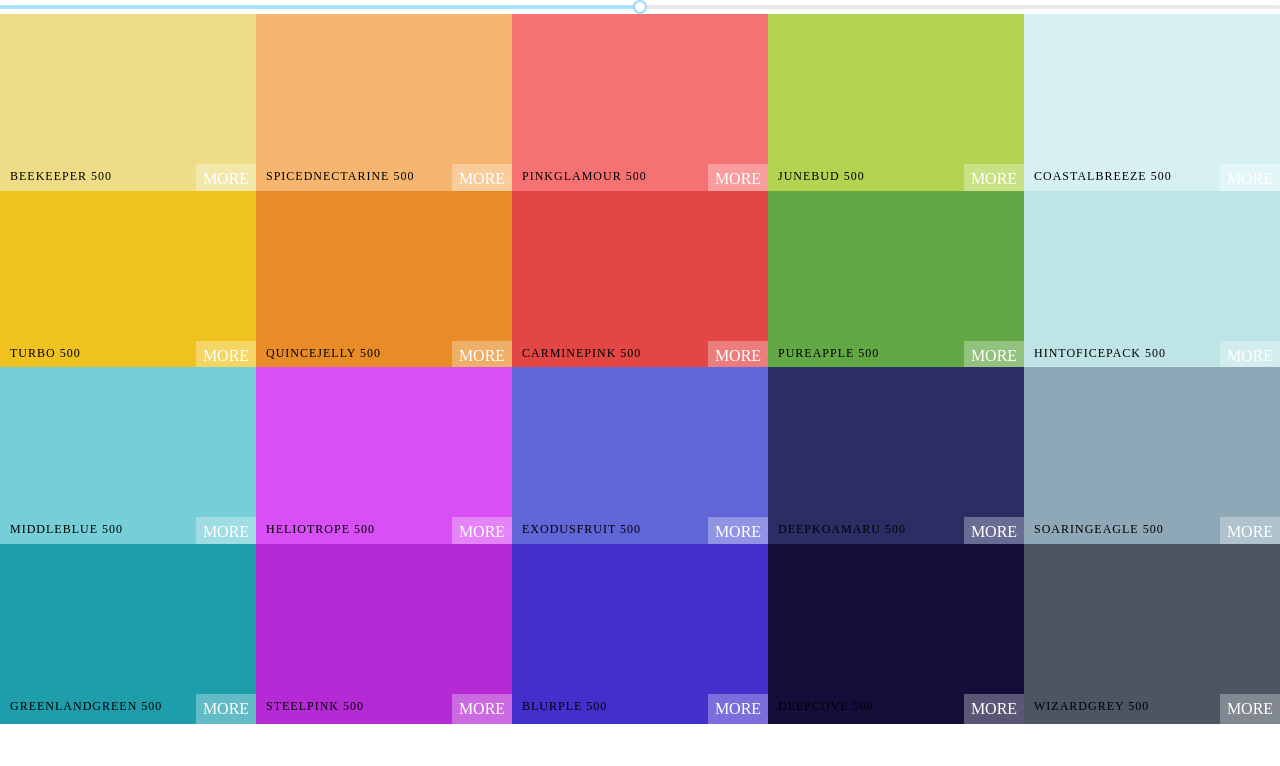
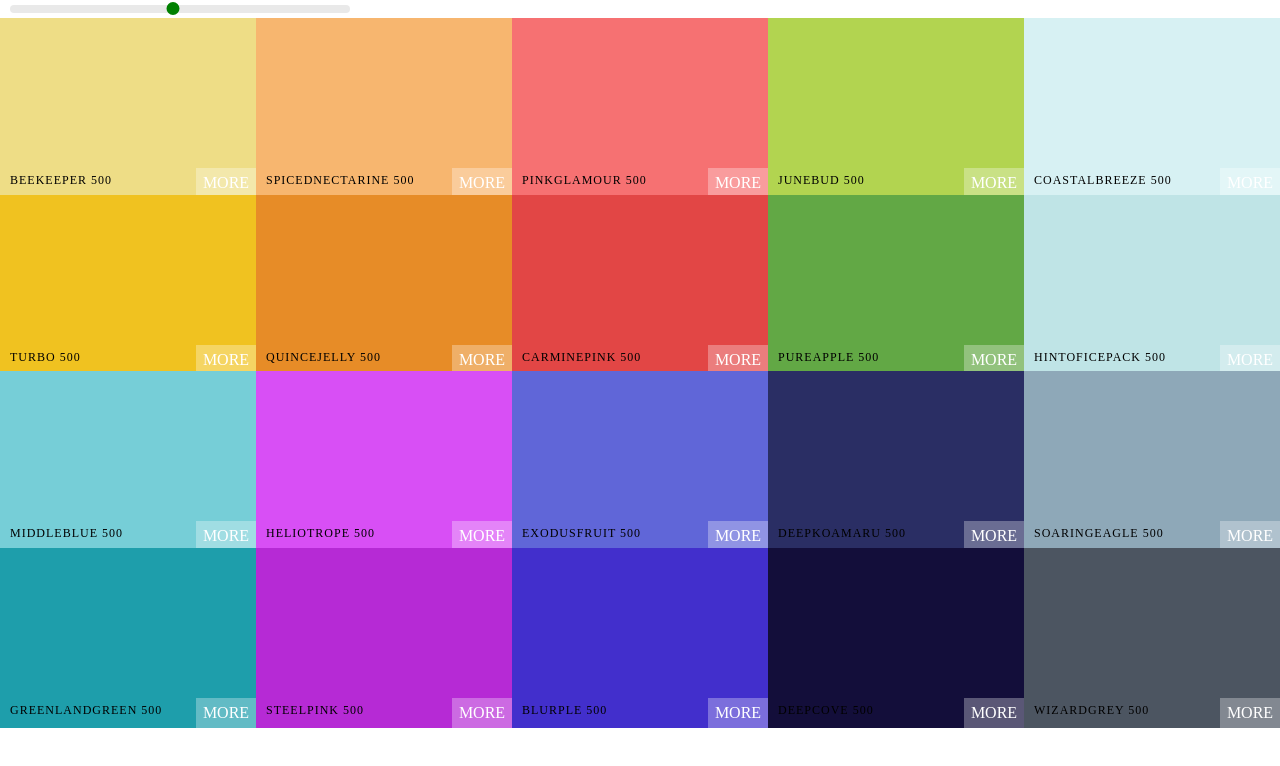
Before and after one commit to SuyashChandra/React, a React (Vite) app: page / in a window 1280 px wide. Shown: the top 766 px of the page. Built offline with nearby package versions, Linux system fonts and the light colour scheme.

Commit message:
Styled Color Slider

```diff
--- a/src/Palette.css
+++ b/src/Palette.css
@@ -6,3 +6,31 @@
 .Palette-colors {
     height: 90%
 }
+
+.slider {
+    width: 340px;
+    margin: 0 10px;
+    display: inline-block
+}
+
+.rc-slider-track{
+    background-color: transparent
+}
+
+.rc-slider-rail {
+    height: 8px
+}
+
+.rc-slider-handle,
+.rc-slider-handle:focus,
+.rc-slider-handle:active,
+.rc-slider-handle:hover{
+    background-color: green;
+    outline: none;
+    border: 2px solid green;
+    box-shadow: none;
+    width: 13px;
+    height:13px;
+    margin-left: -7px;
+    margin-top: -3px
+}
--- a/src/Palette.js
+++ b/src/Palette.js
@@ -1,8 +1,8 @@
 import React, {Component} from 'react'
 import ColorBox from "./ColorBox";
+import "rc-slider/assets/index.css"
 import  "./Palette.css"
 import Slider from "rc-slider";
-import "rc-slider/assets/index.css"
 
 class Palette extends Component {
     constructor(props){
@@ -23,8 +23,15 @@ class Palette extends Component {
 
         return (
             <div className="Palette">
-                <Slider defaultValue={level} min={100} max={900} onAfterChange={this.changeLevel} step={100}/>
-                {/* Navbar goes here */}
+                <div className="slider">
+                    <Slider
+                        defaultValue={level}
+                        min={100}
+                        max={900}
+                        onAfterChange={this.changeLevel}
+                        step={100}
+                    />
+                </div>
                 <div className="Palette-colors">
                     {/* the palette */}
                     {colorBoxes}
```
